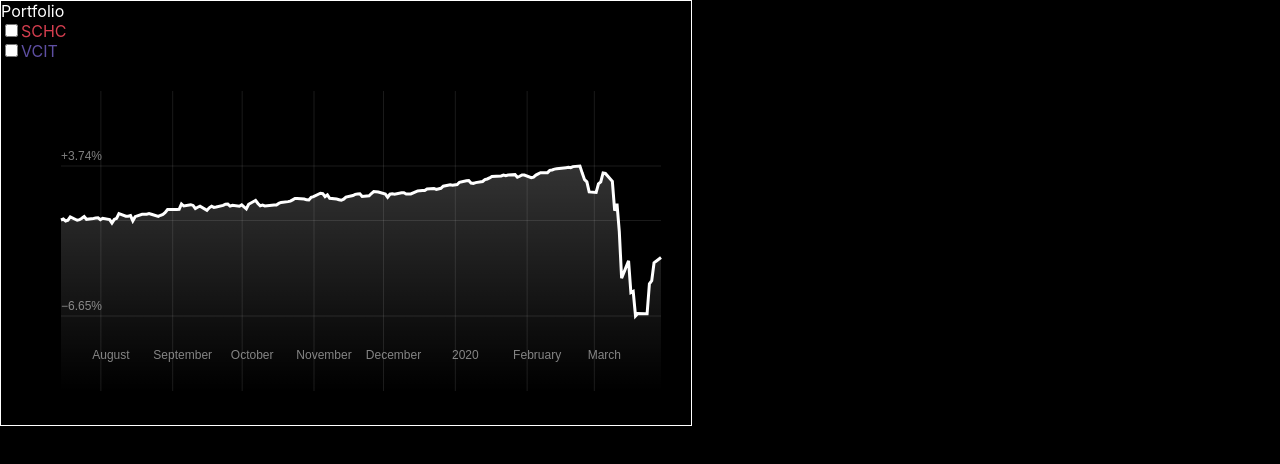
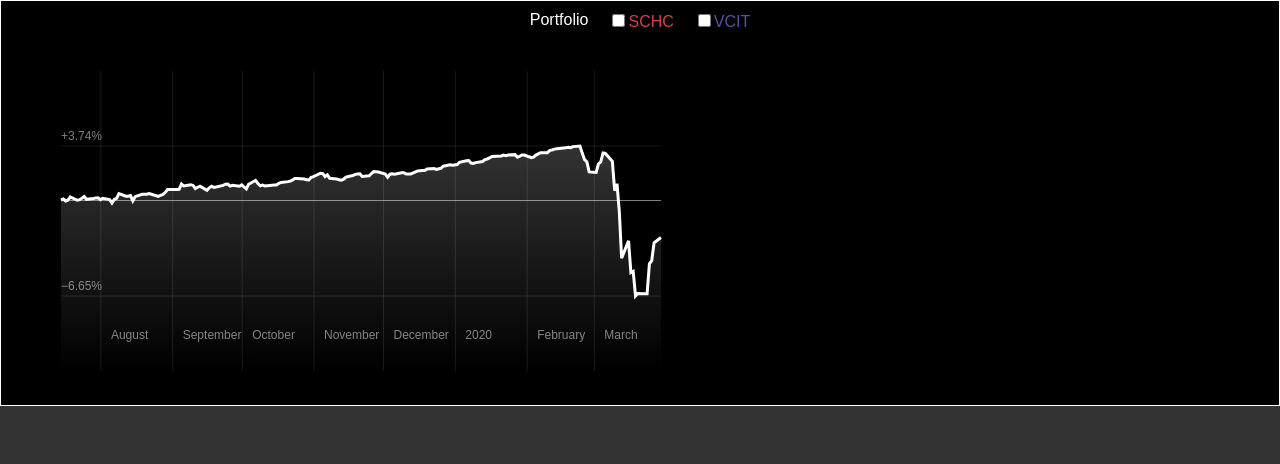
Before and after one commit to N1k0lay/cdos, a React (Create React App) app: page / in a window 1280 px wide. Shown: the top 464 px of the page. Built offline with nearby package versions, Linux system fonts and the light colour scheme; data requests are answered from the project's data file.

Commit message:
Правки по стилям

```diff
--- a/src/App.css
+++ b/src/App.css
@@ -1,5 +1,45 @@
+body {
+  font-family: sans-serif;
+  background-color: #000000cc;
+}
+
 .App {
   background-color: #000000;
   border: 1px solid white;
-  display: inline-block;
 }
+
+.axisX text {
+  text-anchor: start;
+}
+
+.baseGridLine line {
+  stroke: rgba(255, 255, 255, 0.5);
+}
+
+.tooltip text {
+  font-size: 12px;
+  fill: #ffffff;
+}
+
+.tooltipLine {
+  stroke: #ff007a;
+  stroke-width: 1px;
+}
+
+.tooltipContent .contentTitle {
+  font-weight: bold;
+}
+
+.tooltipLinePoint {
+  fill: #ff007a;
+}
+
+.legendContainer {
+  display: flex;
+  justify-content: center;
+  color: #ffffff;
+}
+
+.checkbox {
+  margin: 10px;
+}
```
